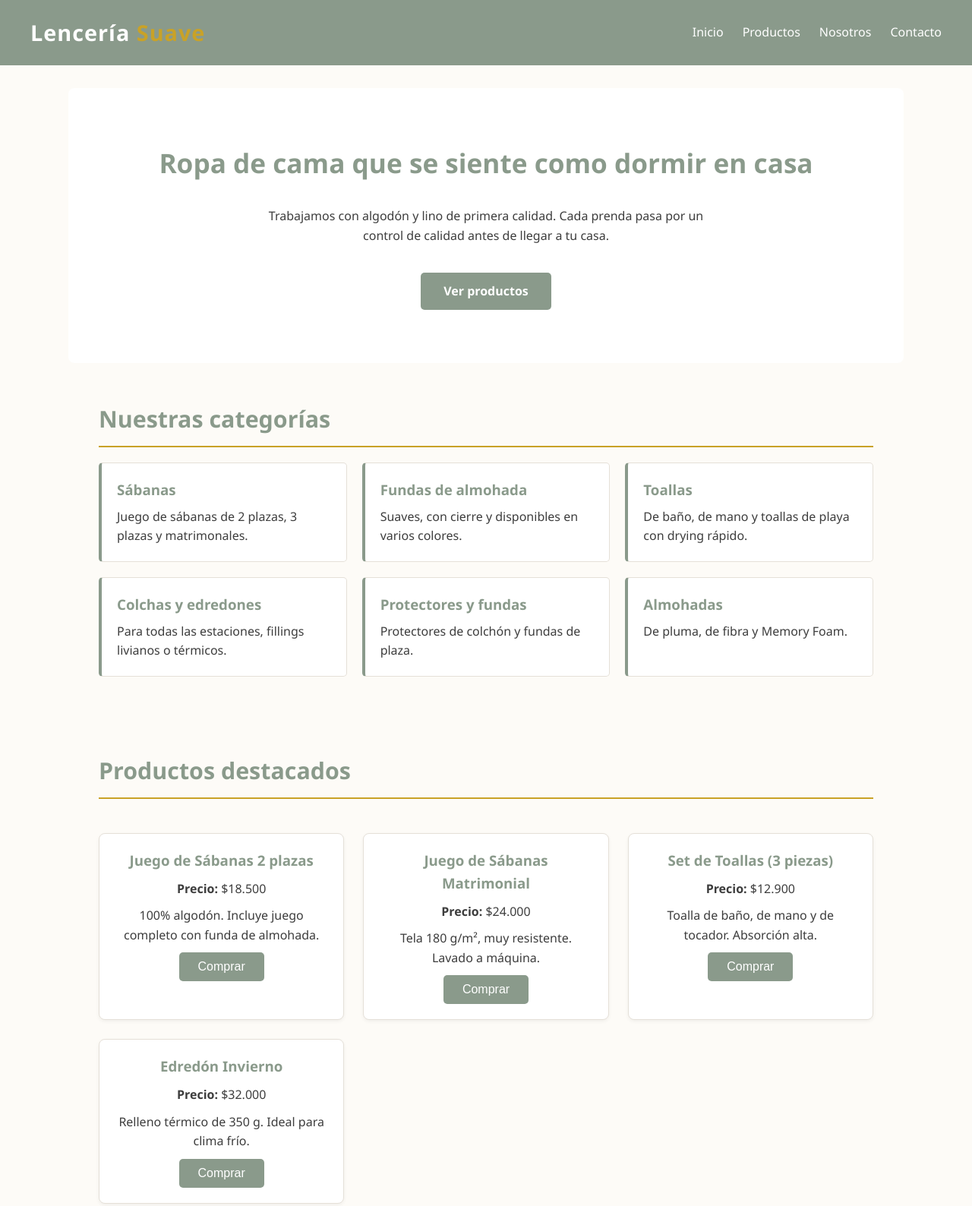
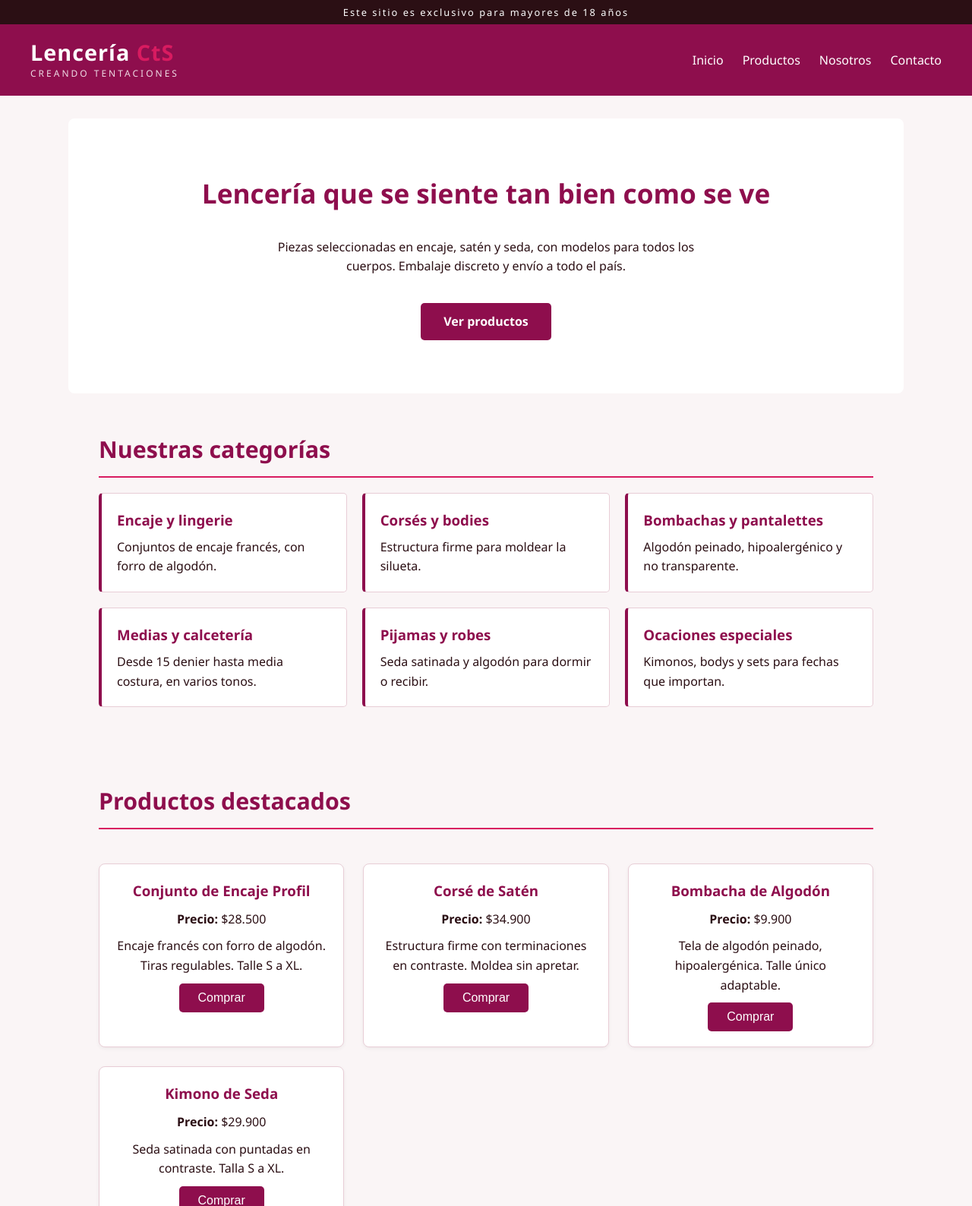
Before and after one commit to ccastro342/lenceria_ctss, a plain HTML site: page index.html in a window 1280 px wide. Shown: the top 1588 px of the page at 76% size. Drawn offline with Linux system fonts and the light colour scheme.

Commit message:
Actualizo colores mas sexuales, ubicacion Soacha Colombia

```diff
--- a/index.html
+++ b/index.html
@@ -3,17 +3,27 @@
 <head>
     <meta charset="UTF-8">
     <meta name="viewport" content="width=device-width, initial-scale=1.0">
-    <title>Lencería Suave | Sábanas, fundas y toallas</title>
-    <meta name="description" content="Lencería Suave: sábanas, fundas de almohada, toallas y ropa de cama de calidad. Envíos a todo el país.">
+    <title>Lencería CtS | Creando Tentaciones</title>
+    <meta name="description" content="Lencería CtS - Creando Tentaciones. Encaje, corsés, medias y pijamas de seda. Envíos discretos a todo el país.">
+    <meta name="author" content="Lencería CtS">
+    <meta name="robots" content="noindex">
 
     <!-- Enlaza la hoja de estilos externa -->
     <link rel="stylesheet" href="style.css">
 </head>
 <body>
 
+    <!-- ===================== AVISO DE EDAD ===================== -->
+    <div class="aviso-edad">
+        Este sitio es exclusivo para mayores de 18 años
+    </div>
+
     <!-- ===================== HEADER / NAVBAR ===================== -->
     <header>
-        <h1>Lencería <span>Suave</span></h1>
+        <div class="logo">
+            <h1>Lencería <span>CtS</span></h1>
+            <p class="lema">Creando Tentaciones</p>
+        </div>
 
         <nav>
             <ul>
@@ -29,10 +39,10 @@
 
         <!-- ===================== HERO / PORTADA ===================== -->
         <section id="inicio">
-            <h2>Ropa de cama que se siente como dormir en casa</h2>
+            <h2>Lencería que se siente tan bien como se ve</h2>
             <p>
-                Trabajamos con algodón y lino de primera calidad. Cada prenda pasa
-                por un control de calidad antes de llegar a tu casa.
+                Piezas seleccionadas en encaje, satén y seda, con modelos para
+                todos los cuerpos. Embalaje discreto y envío a todo el país.
             </p>
             <a href="#productos">Ver productos</a>
         </section>
@@ -43,28 +53,28 @@
 
             <ul>
                 <li>
-                    <h3>Sábanas</h3>
-                    <p>Juego de sábanas de 2 plazas, 3 plazas y matrimonales.</p>
+                    <h3>Encaje y lingerie</h3>
+                    <p>Conjuntos de encaje francés, con forro de algodón.</p>
                 </li>
                 <li>
-                    <h3>Fundas de almohada</h3>
-                    <p>Suaves, con cierre y disponibles en varios colores.</p>
+                    <h3>Corsés y bodies</h3>
+                    <p>Estructura firme para moldear la silueta.</p>
                 </li>
                 <li>
-                    <h3>Toallas</h3>
-                    <p>De baño, de mano y toallas de playa con drying rápido.</p>
+                    <h3>Bombachas y pantalettes</h3>
+                    <p>Algodón peinado, hipoalergénico y no transparente.</p>
                 </li>
                 <li>
-                    <h3>Colchas y edredones</h3>
-                    <p>Para todas las estaciones, fillings livianos o térmicos.</p>
+                    <h3>Medias y calcetería</h3>
+                    <p>Desde 15 denier hasta media costura, en varios tonos.</p>
                 </li>
                 <li>
-                    <h3>Protectores y fundas</h3>
-                    <p>Protectores de colchón y fundas de plaza.</p>
+                    <h3>Pijamas y robes</h3>
+                    <p>Seda satinada y algodón para dormir o recibir.</p>
                 </li>
                 <li>
-                    <h3>Almohadas</h3>
-                    <p>De pluma, de fibra y Memory Foam.</p>
+                    <h3>Ocaciones especiales</h3>
+                    <p>Kimonos, bodys y sets para fechas que importan.</p>
                 </li>
             </ul>
         </section>
@@ -74,30 +84,30 @@
             <h2>Productos destacados</h2>
 
             <article>
-                <h3>Juego de Sábanas 2 plazas</h3>
-                <p><strong>Precio:</strong> $18.500</p>
-                <p>100% algodón. Incluye juego completo con funda de almohada.</p>
+                <h3>Conjunto de Encaje Profil</h3>
+                <p><strong>Precio:</strong> $28.500</p>
+                <p>Encaje francés con forro de algodón. Tiras regulables. Talle S a XL.</p>
                 <button type="button">Comprar</button>
             </article>
 
             <article>
-                <h3>Juego de Sábanas Matrimonial</h3>
-                <p><strong>Precio:</strong> $24.000</p>
-                <p>Tela 180 g/m², muy resistente. Lavado a máquina.</p>
+                <h3>Corsé de Satén</h3>
+                <p><strong>Precio:</strong> $34.900</p>
+                <p>Estructura firme con terminaciones en contraste. Moldea sin apretar.</p>
                 <button type="button">Comprar</button>
             </article>
 
             <article>
-                <h3>Set de Toallas (3 piezas)</h3>
-                <p><strong>Precio:</strong> $12.900</p>
-                <p>Toalla de baño, de mano y de tocador. Absorción alta.</p>
+                <h3>Bombacha de Algodón</h3>
+                <p><strong>Precio:</strong> $9.900</p>
+                <p>Tela de algodón peinado, hipoalergénica. Talle único adaptable.</p>
                 <button type="button">Comprar</button>
             </article>
 
             <article>
-                <h3>Edredón Invierno</h3>
-                <p><strong>Precio:</strong> $32.000</p>
-                <p>Relleno térmico de 350 g. Ideal para clima frío.</p>
+                <h3>Kimono de Seda</h3>
+                <p><strong>Precio:</strong> $29.900</p>
+                <p>Seda satinada con puntadas en contraste. Talla S a XL.</p>
                 <button type="button">Comprar</button>
             </article>
 
@@ -107,17 +117,20 @@
         <section id="nosotros">
             <h2>Sobre nosotros</h2>
             <p>
-                Somos una familia que hace más de 10 años que trabaja con textiles.
-                Nos dedicamos a importar y distribuir sábanas, toallas y ropa de cama
-                con precios mayoristas.
+                <strong>Creando Tentaciones</strong> nació con una idea simple:
+                que buscar lingerie sea tan cómodo como comprar cualquier otra
+                cosa. Elegimos cada tela personally, probamos cada talle y ajustamos
+                lo que hace falta antes de que llegue a tus manos.
             </p>
 
             <h3>Por qué elegirnos</h3>
             <ul>
+                <li>Embalaje discreto, sin mostrar el contenido</li>
                 <li>Envíos a todo el país</li>
                 <li>Cambios sin costo dentro de los 30 días</li>
+                <li>Talles reales, no solo S y M</li>
                 <li>Aceptamos tarjeta, débito y efectivo</li>
-                <li>Descuentos por mayorista para revendedores</li>
+                <li>Atención cercana por WhatsApp</li>
             </ul>
         </section>
 
@@ -131,20 +144,21 @@
                     <legend>Dejanos tu consulta</legend>
 
                     <label for="nombre">Nombre y apellido</label>
-                    <input type="text" id="nombre" name="nombre" placeholder="Juan Pérez" required>
+                    <input type="text" id="nombre" name="nombre" placeholder="Tu nombre" required>
 
                     <label for="email">Correo electrónico</label>
-                    <input type="email" id="email" name="email" placeholder="juan@correo.com" required>
+                    <input type="email" id="email" name="email" placeholder="correo@ejemplo.com" required>
 
-                    <label for="telefono">Teléfono</label>
+                    <label for="telefono">Teléfono (opcional)</label>
                     <input type="tel" id="telefono" name="telefono" placeholder="11 1234 5678">
 
                     <label for="asunto">Asunto</label>
                     <select id="asunto" name="asunto">
                         <option value="">Seleccionar</option>
                         <option value="consulta">Consulta de precios</option>
+                        <option value="talles">Consulta de talles</option>
                         <option value="stock">Stock disponible</option>
-                        <option value="envios">Envíos</option>
+                        <option value="envios">Envíos y entregas</option>
                         <option value="otro">Otro</option>
                     </select>
 
@@ -157,17 +171,19 @@
 
             <h3>Dónde Estamos</h3>
             <address>
-                Av. Corrientes 1234<br>
-                Ciudad Autónoma de Buenos Aires<br>
-                Teléfono: 11 1234 5678<br>
-                Email: <a href="mailto:contacto@lenceriasuave.com">contacto@lenceriasuave.com</a>
+                Calle 15 #40-60<br>
+                Soacha, Cundinamarca<br>
+                Colombia<br>
+                Teléfono / WhatsApp: 11 1234 5678<br>
+                Email: <a href="mailto:hola@lenceriacts.com.ar">hola@lenceriacts.com.ar</a>
             </address>
 
             <h3>Horarios de atención</h3>
             <ul>
-                <li>Lunes a viernes: 9 a 13 h / 15 a 19 h</li>
-                <li>Sábados: 9 a 14 h</li>
-                <li>Domingos: cerrado</li>
+                <li>Martes a viernes: 11 a 20 h</li>
+                <li>Sábados: 11 a 21 h</li>
+                <li>Domingos: 12 a 18 h</li>
+                <li>Lunes: cerrado</li>
             </ul>
         </section>
 
@@ -175,7 +191,7 @@
 
     <!-- ===================== FOOTER ===================== -->
     <footer>
-        <p><strong>Lencería Suave</strong> — Todos los derechos reservados.</p>
+        <p><strong>Lencería CtS</strong> — Creando Tentaciones. Todos los derechos reservados.</p>
 
         <nav>
             <ul>
@@ -188,9 +204,13 @@
 
         <ul>
             <li><a href="#">Instagram</a></li>
-            <li><a href="#">Facebook</a></li>
             <li><a href="#">WhatsApp</a></li>
         </ul>
+
+        <p class="aviso-legal">
+            Sitio exclusivo para mayores de 18 años. Los productos publicados son
+            para uso personal. No aceptamos pedidos de menores de edad.
+        </p>
     </footer>
 
 </body>
--- a/style.css
+++ b/style.css
@@ -1,17 +1,17 @@
 /* =========================================================
-   LENCERÍA SUAVE - Hoja de estilos
+   LENCERÍA CTS - Hoja de estilos
    Archivo: style.css
    ========================================================= */
 
 /* ---------- VARIABLES ---------- */
 /* Definimos los colores una sola vez y los reutilizamos */
 :root {
-    --color-texto: #3d3d3d;
-    --color-fondo: #fdfbf7;
-    --color-primario: #8a9a8b;   /* verde salvia */
-    --color-secundario: #c9a227; /* dorado */
+    --color-texto: #2b0f14;    /* rojo sangre */
+    --color-fondo: #faf5f6;    /* rosa pálido */
+    --color-primario: #8e0e4d; /* rojo intenso */
+    --color-secundario: #d81b60; /* fucsia */
     --color-blanco: #ffffff;
-    --color-borde: #e5e0d8;
+    --color-borde: #e8cdd6;
     --fuente: "Segoe UI", Tahoma, sans-serif;
 }
 
@@ -29,6 +29,30 @@ body {
     color: var(--color-texto);
     background-color: var(--color-fondo);
     line-height: 1.6;
+}
+
+
+/* ---------- AVISO DE EDAD ---------- */
+.aviso-edad {
+    background-color: var(--color-texto);
+    color: var(--color-blanco);
+    text-align: center;
+    font-size: 0.8rem;
+    letter-spacing: 2px;
+    padding: 6px;
+}
+
+
+/* ---------- LEMA (bajo el logo) ---------- */
+.logo h1 {
+    line-height: 1.2;
+}
+
+.lema {
+    font-size: 0.75rem;
+    letter-spacing: 3px;
+    text-transform: uppercase;
+    opacity: 0.85;
 }
 
 
@@ -292,6 +316,16 @@ footer a:hover {
     color: var(--color-secundario);
 }
 
+/* Aviso legal del pie de página */
+.aviso-legal {
+    font-size: 0.75rem;
+    opacity: 0.75;
+    max-width: 600px;
+    margin: 25px auto 0;
+    border-top: 1px solid rgba(255, 255, 255, 0.3);
+    padding-top: 15px;
+}
+
 
 /* ---------- RESPONSIVE ---------- */
 /* En pantallas chicas el menú se apila */
```
